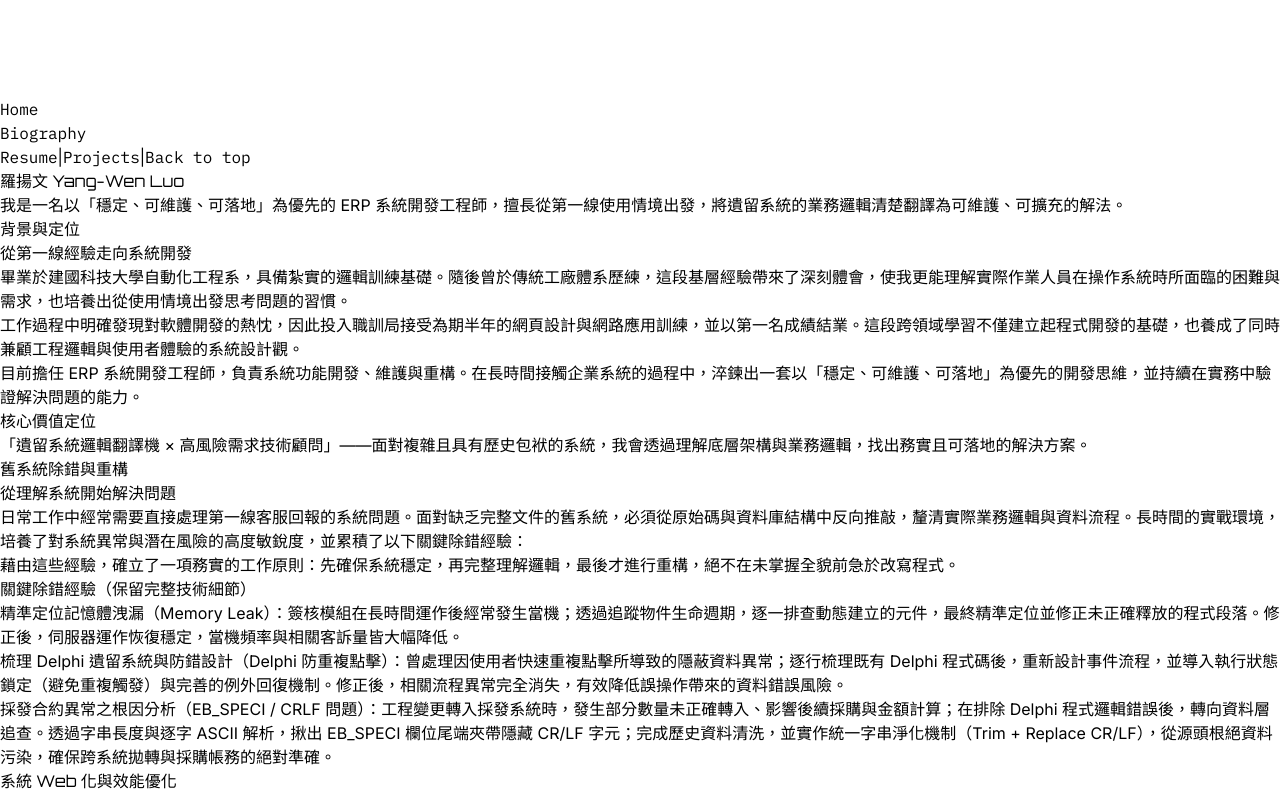
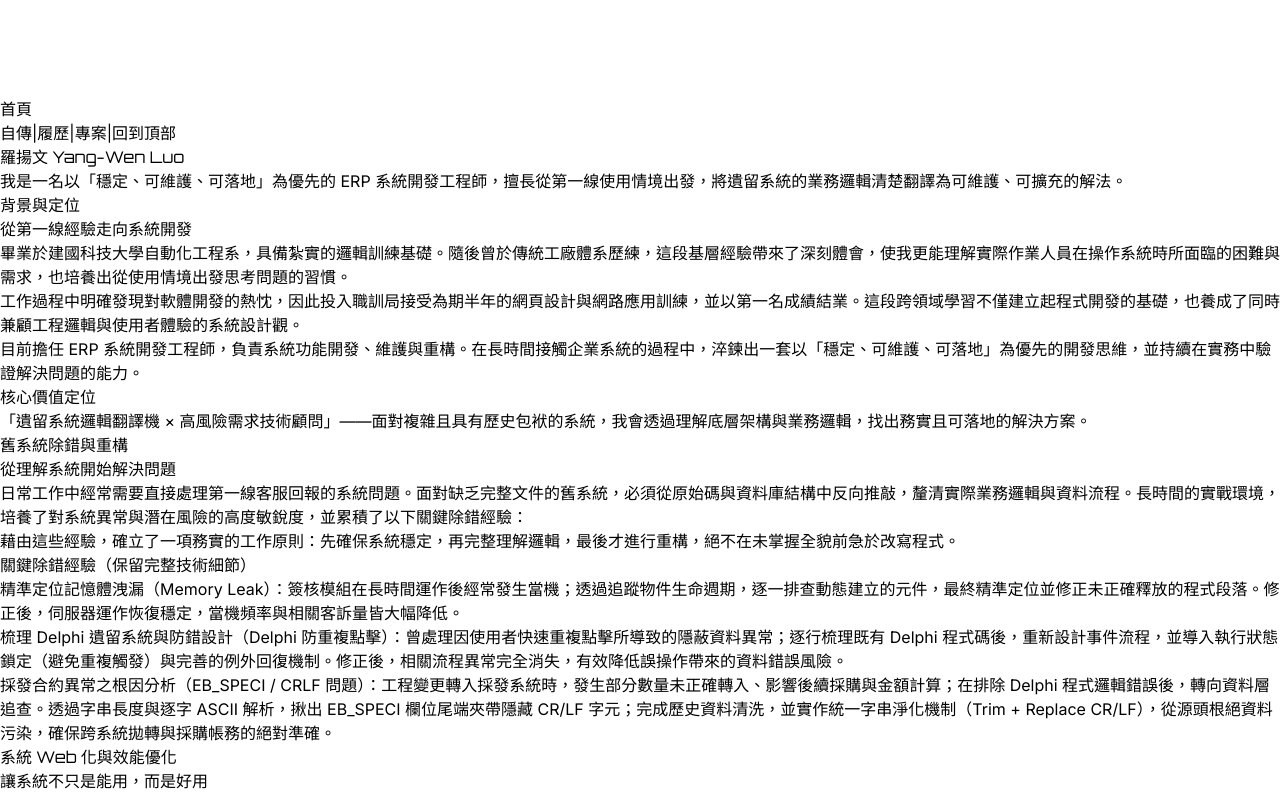
Before and after one commit to a1354013-alt/Resume, a React (Vite) app in the folder client/: page /biography in a window 1280 px wide. Shown: the top 795 px of the page. Built offline with nearby package versions, Linux system fonts and the light colour scheme; no server answers.

Commit message:
feat: update resume page content

```diff
--- a/client/src/pages/Biography.tsx
+++ b/client/src/pages/Biography.tsx
@@ -156,29 +156,43 @@ export default function Biography() {
       href="/"
       className="font-mono text-cyan-400 hover:text-cyan-300 transition-colors"
     >
-                Home
+      首頁
     </Link>
-              <h1 className="font-mono text-sm text-slate-400">Biography</h1>
+
     <div className="flex gap-4 items-center">
+      <Link
+        href="/biography"
+        className="font-mono text-xs text-slate-400 hover:text-cyan-400 transition-colors"
+      >
+        自傳
+      </Link>
+
+      <span className="text-slate-600">|</span>
+
       <Link
         href="/resume"
         className="font-mono text-xs text-slate-400 hover:text-cyan-400 transition-colors"
       >
-                  Resume
+        履歷
       </Link>
+
       <span className="text-slate-600">|</span>
+
       <Link
         href="/projects"
         className="font-mono text-xs text-slate-400 hover:text-cyan-400 transition-colors"
       >
-                  Projects
+        專案
       </Link>
+
       <span className="text-slate-600">|</span>
+
       <button
+        type="button"
         onClick={scrollToTop}
         className="font-mono text-xs text-cyan-400 hover:text-cyan-300 transition-colors"
       >
-                  Back to top
+        回到頂部
       </button>
     </div>
   </div>
```
Lines whose indentation alone changed are shown as unchanged.
